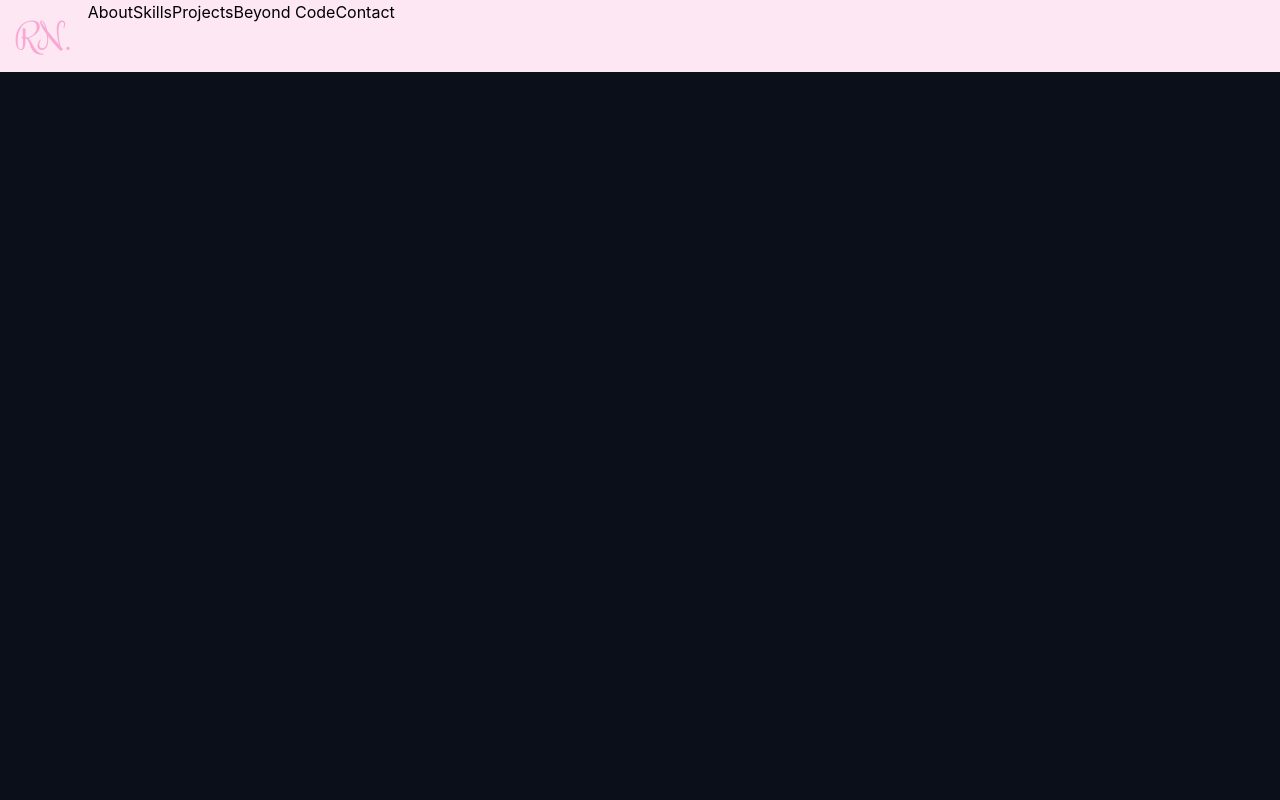
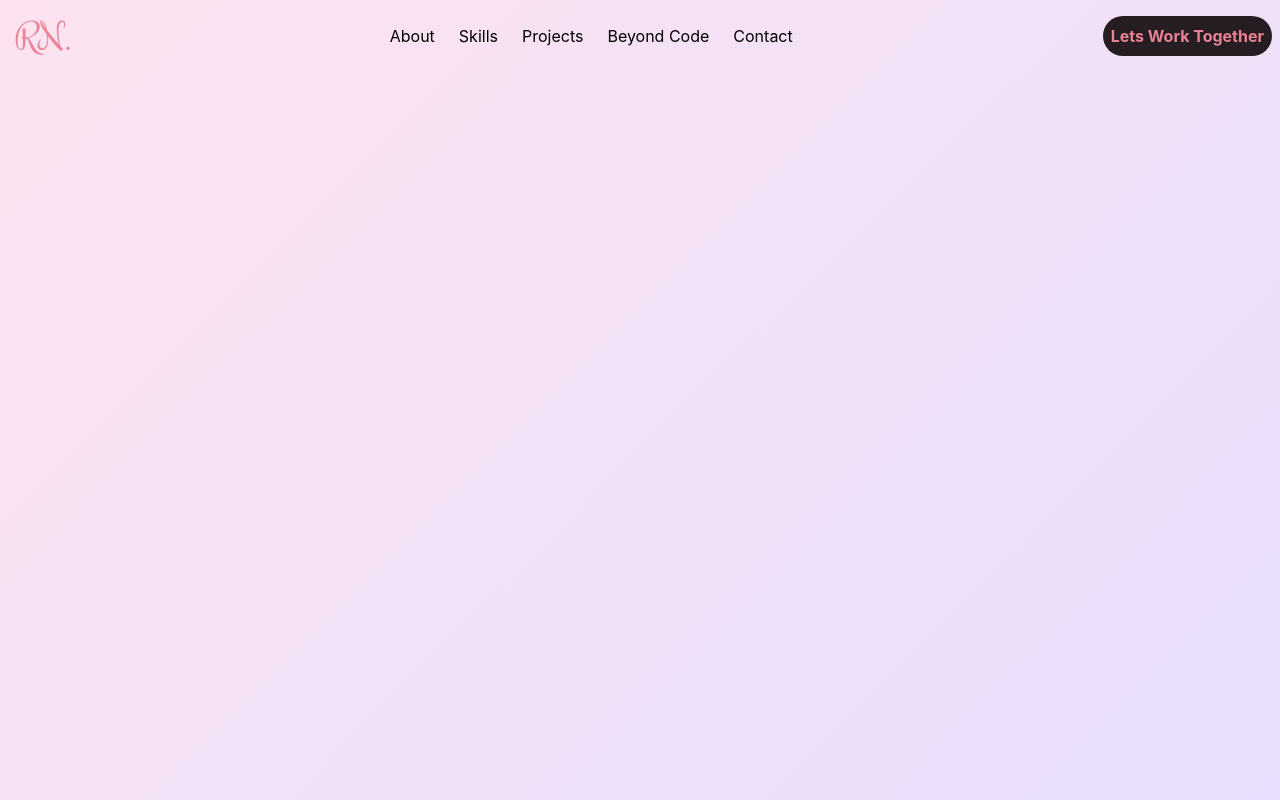
Before and after one commit to rufaro-ndhlovu/PortfolioWebsite, a Next.js app: page / in a window 1280 px wide. Built offline with nearby package versions, Linux system fonts and the light colour scheme; a web font is replaced by a local one.

Commit message:
Add Button component and update NavBar with new button; refine CSS variables for improved styling.

```diff
--- a/app/globals.css
+++ b/app/globals.css
@@ -9,10 +9,14 @@
   --bg-dark: #0b0f1a; /* deep navy for sections */
   --bg-card: #121826;
 
+  --button-dark: #251e20;
+
   --pink-100: #fce7f3;
   --pink-300: #f9a8d4;
-  --pink-400: #f472b6;
-  --pink-500: #ec4899;
+  --pink-logo: #e98395;
+  --pink-name: #ef9ca6;
+  --pink-strong: #e3708a;
+  --rose-accent: #fb7185;
   --pink-700: #be185d; /* accessible text pink */
 
   --purple-400: #a78bfa;
@@ -23,6 +27,7 @@
   --text-primary: #1f2937; /* on light */
   --text-light: #f8fafc; /* on dark */
   --text-muted: #94a3b8;
+  --text-brown: #53413f;
 
   --gradient-primary: linear-gradient(135deg, #f472b6, #fb7185);
   --gradient-hover: linear-gradient(135deg, #ec4899, #f43f5e);
@@ -31,6 +36,11 @@
     rgba(244, 114, 182, 0.2),
     rgba(139, 92, 246, 0.2)
   );
+
+  --glass-light: rgba(255, 255, 255, 0.6);
+  --glass-border: rgba(255, 255, 255, 0.4);
+
+  --dark-pill: #251d21;
 }
 
 @theme inline {
@@ -39,8 +49,9 @@
   --font-playfair: var(--font-playfair);
   --font-inter: var(--font-inter);
   --font-logo: var(--font-rochester);
+  --gradient-primary: var(--gradent-primary);
 }
 
 body {
-  background: var(--background);
+  background: var(--gradient-soft);
 }
--- a/app/sections/NavBar.tsx
+++ b/app/sections/NavBar.tsx
@@ -2,18 +2,26 @@
 import React from "react";
 import Logo from "../ui/Logo";
 import Link from "next/link";
+import Button from "../ui/Button";
 
 export default function NavBar() {
+  const handleClick = () => {
+    return;
+  };
+
   return (
-    <nav className="w-full mt-0 bg-[var(--pink-100)] flex flex-row">
+    <nav className="w-full mt-0 flex flex-row justify-between items-center">
       <Logo />
-      <div className="">
+      <div className="md:flex gap-6 sm: hidden">
         <Link href="/">About</Link>
         <Link href="/">Skills</Link>
         <Link href="/">Projects</Link>
         <Link href="/">Beyond Code</Link>
         <Link href="/">Contact</Link>
       </div>
+      <div className="px-2">
+        <Button onClick={handleClick}>Lets Work Together</Button>
+      </div>
     </nav>
   );
 }
--- a/app/ui/Button.tsx
+++ b/app/ui/Button.tsx
@@ -0,0 +1,17 @@
+import React from "react";
+
+type props = {
+  children: React.ReactNode;
+  onClick: () => void;
+};
+
+export default function Button({ children, onClick }: props) {
+  return (
+    <button
+      className="p-2 rounded-full bg-[var(--dark-pill)] text-[var(--pink-logo)] font-bold"
+      onClick={onClick}
+    >
+      {children}
+    </button>
+  );
+}
--- a/app/ui/Logo.tsx
+++ b/app/ui/Logo.tsx
@@ -4,8 +4,10 @@ export default function Logo() {
   return (
     <div className="p-4">
       <h1
-        className="text-4xl text-[var(--pink-300)]"
-        style={{ fontFamily: "var(--font-rochester)" }}
+        className="text-4xl text-[var(--pink-logo)]"
+        style={{
+          fontFamily: "var(--font-rochester)",
+        }}
       >
         RN.
       </h1>
```
